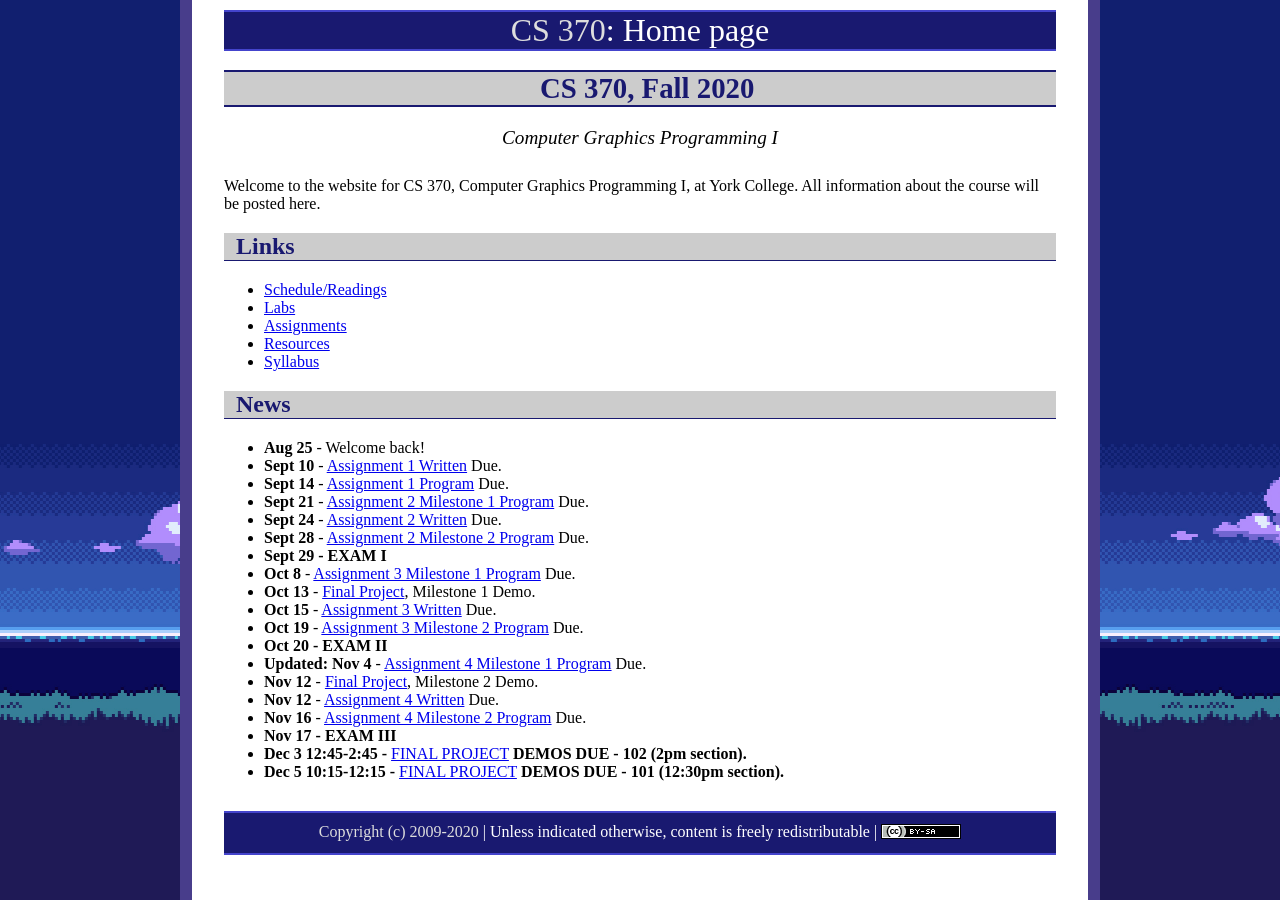
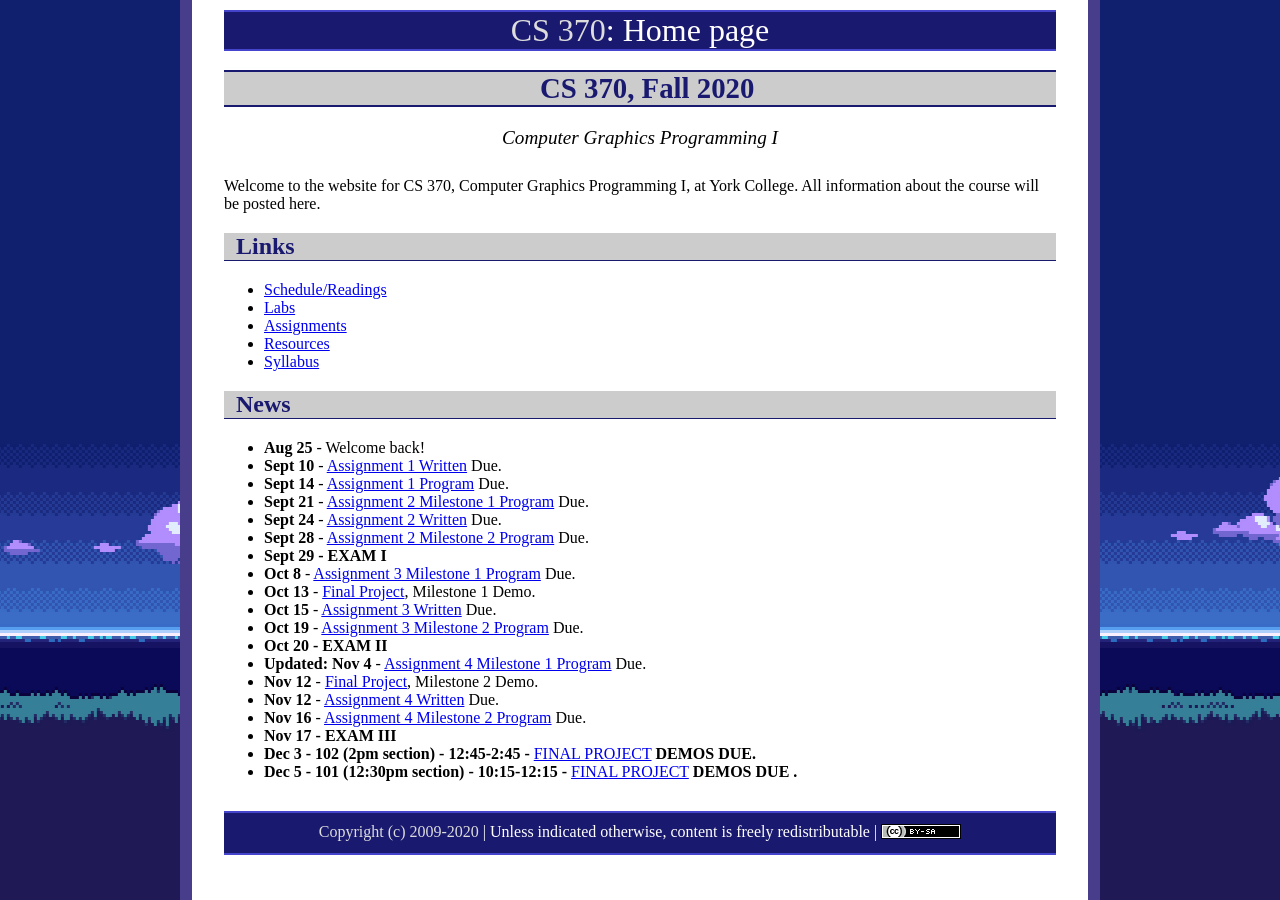
Before and after one commit to ycpcs/cs370-fall2020, a Jekyll site: the page built from index.md, in a window 1280 px wide. Built offline with Jekyll 4.4.1, drawn with Linux system fonts in a browser that asks for light colours.

```diff
--- a/index.md
+++ b/index.md
@@ -35,8 +35,8 @@ Welcome to the website for CS 370, Computer Graphics Programming I, at York Coll
 * **Nov 12** - [Assignment 4 Written](assign/assign04.html) Due.
 * **Nov 16** - [Assignment 4 Milestone 2 Program](assign/assign04.html) Due.
 * **Nov 17 - EXAM III**
-* **Dec 3 12:45-2:45 -** [FINAL PROJECT](assign/project.html) **DEMOS DUE - 102 (2pm section).**
- * **Dec 5 10:15-12:15 -** [FINAL PROJECT](assign/project.html) **DEMOS DUE - 101 (12:30pm section).**
+* **Dec 3 - 102 (2pm section) - 12:45-2:45 -** [FINAL PROJECT](assign/project.html) **DEMOS DUE.**
+* **Dec 5 - 101 (12:30pm section) - 10:15-12:15 -** [FINAL PROJECT](assign/project.html) **DEMOS DUE .**
 
 <!--
 * **Sept 12** - [Assignment 1](assign/assign01.html)  (Don Quixote) Due.
```
